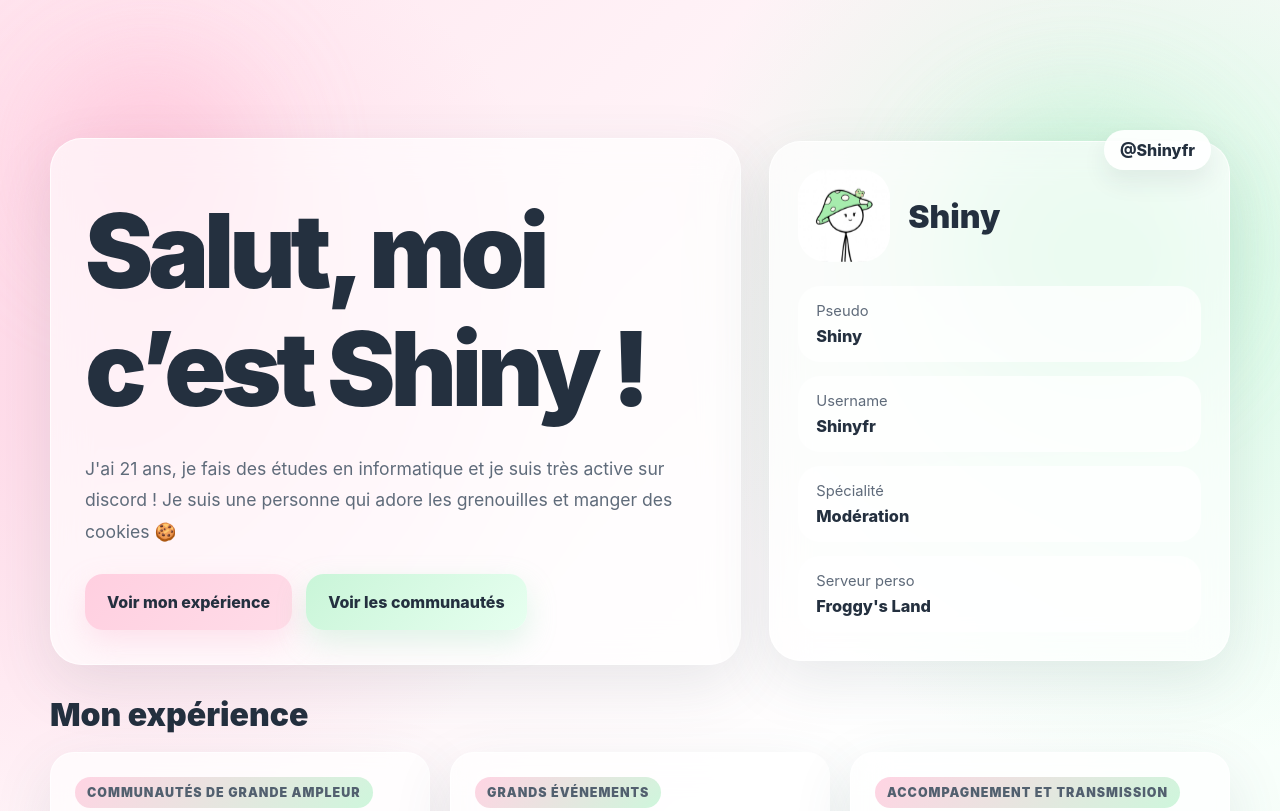
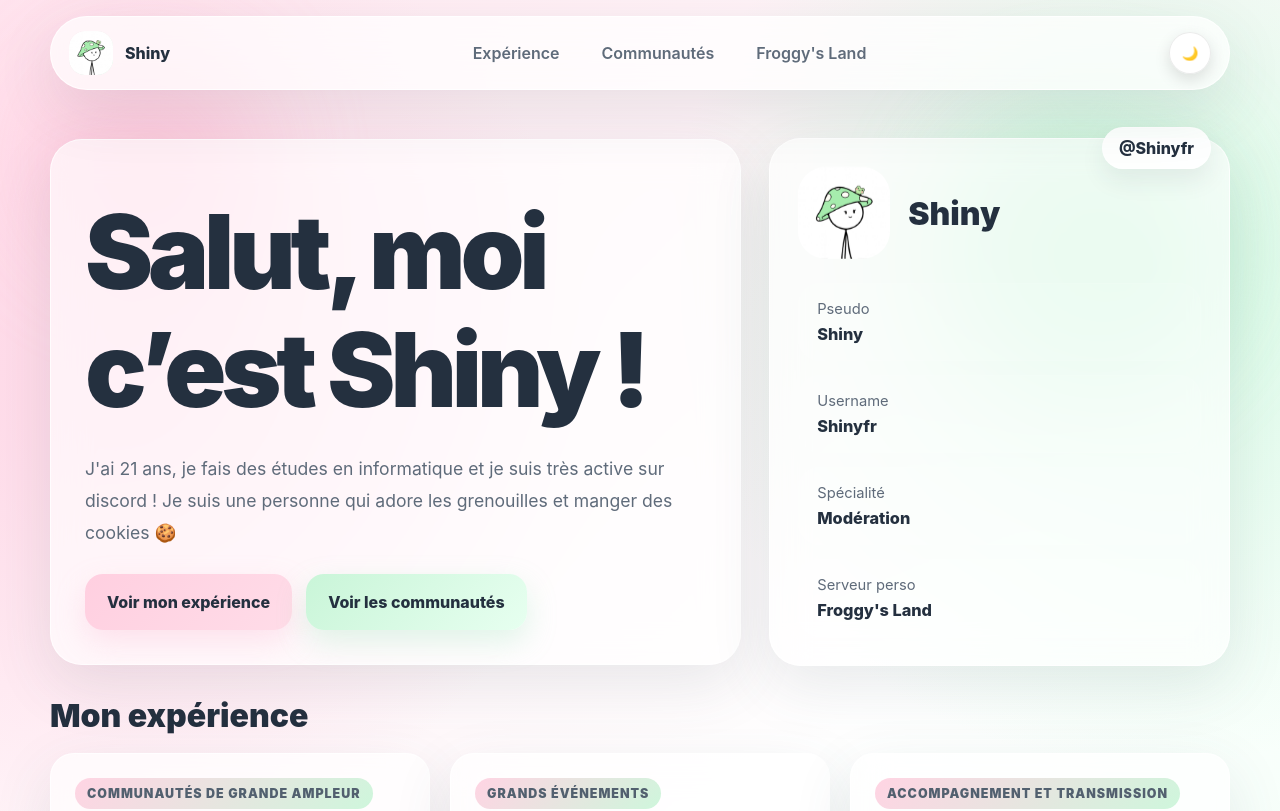
Before and after one commit to Shinyfr/portfolio, a React (Vite) app: page / in a window 1280 px wide. Shown: the top 811 px of the page. Built offline with nearby package versions, Linux system fonts and the light colour scheme.

Commit message:
Ajout du thème sombre

```diff
--- a/src/App.tsx
+++ b/src/App.tsx
@@ -4,6 +4,7 @@ import HeroSection from "./components/sections/HeroSection";
 import ExperienceSection from "./components/sections/ExperienceSection";
 import CommunitiesSection from "./components/sections/CommunitiesSection";
 import FroggysLandSection from "./components/sections/FroggysLandSection";
+import ThemeToggle from "./components/ui/ThemeToggle";
 
 function App(): JSX.Element {
   return (
@@ -12,6 +13,9 @@ function App(): JSX.Element {
 
       <main className="container">
         <Navbar />
+        <div className="mobile-theme-toggle">
+          <ThemeToggle />
+        </div>
         <HeroSection />
         <ExperienceSection />
         <CommunitiesSection />
--- a/src/components/layout/Navbar.tsx
+++ b/src/components/layout/Navbar.tsx
@@ -1,13 +1,31 @@
 import { navItems } from "../../data/portfolioData";
+import { useEffect, useState } from "react";
 
 function Navbar(): JSX.Element {
+  const [theme, setTheme] = useState<"light" | "dark">("light");
+
+  useEffect(() => {
+    const savedTheme = localStorage.getItem("theme") as "light" | "dark" | null;
+    const initialTheme = savedTheme ?? "light";
+
+    setTheme(initialTheme);
+    document.documentElement.setAttribute("data-theme", initialTheme);
+  }, []);
+
+  const toggleTheme = (): void => {
+    const newTheme = theme === "light" ? "dark" : "light";
+    setTheme(newTheme);
+    document.documentElement.setAttribute("data-theme", newTheme);
+    localStorage.setItem("theme", newTheme);
+  };
+
   return (
     <nav className="navbar glass">
       <a href="#" className="brand">
-    <div className="brand-badge brand-badge--image">
-      <img src="/Shiny.png" alt="Shiny" />
-    </div>
-    <span>Shiny</span>
+        <div className="brand-badge brand-badge--image">
+          <img src="/Shiny.png" alt="Shiny" />
+        </div>
+        <span>Shiny</span>
       </a>
 
       <div className="nav-links">
@@ -17,6 +35,24 @@ function Navbar(): JSX.Element {
           </a>
         ))}
       </div>
+
+      <button
+        type="button"
+        className="theme-toggle"
+        onClick={toggleTheme}
+        aria-label={
+          theme === "light"
+            ? "Activer le thème sombre"
+            : "Activer le thème clair"
+        }
+        title={
+          theme === "light"
+            ? "Activer le thème sombre"
+            : "Activer le thème clair"
+        }
+      >
+        {theme === "light" ? "🌙" : "☀️"}
+      </button>
     </nav>
   );
 }
--- /dev/null
+++ b/src/components/ui/ThemeToggle.tsx
@@ -0,0 +1,42 @@
+import { useEffect, useState } from "react";
+
+function ThemeToggle(): JSX.Element {
+  const [theme, setTheme] = useState<"light" | "dark">("light");
+
+  useEffect(() => {
+    const savedTheme = localStorage.getItem("theme") as "light" | "dark" | null;
+    const initialTheme = savedTheme ?? "light";
+
+    setTheme(initialTheme);
+    document.documentElement.setAttribute("data-theme", initialTheme);
+  }, []);
+
+  const toggleTheme = (): void => {
+    const newTheme = theme === "light" ? "dark" : "light";
+    setTheme(newTheme);
+    document.documentElement.setAttribute("data-theme", newTheme);
+    localStorage.setItem("theme", newTheme);
+  };
+
+  return (
+    <button
+      type="button"
+      className="theme-toggle"
+      onClick={toggleTheme}
+      aria-label={
+        theme === "light"
+          ? "Activer le thème sombre"
+          : "Activer le thème clair"
+      }
+      title={
+        theme === "light"
+          ? "Activer le thème sombre"
+          : "Activer le thème clair"
+      }
+    >
+      {theme === "light" ? "🌙" : "☀️"}
+    </button>
+  );
+}
+
+export default ThemeToggle;
--- a/src/index.css
+++ b/src/index.css
@@ -22,12 +22,21 @@ body,
 }
 
 body {
-  color: #24303f;
+  color: var(--text);
   background:
     radial-gradient(circle at 10% 20%, rgba(255, 196, 220, 0.55), transparent 25%),
     radial-gradient(circle at 90% 15%, rgba(182, 245, 207, 0.55), transparent 25%),
     radial-gradient(circle at 30% 90%, rgba(255, 255, 255, 0.9), transparent 25%),
-    linear-gradient(135deg, #ffe6ef 0%, #ffffff 50%, #e8fff1 100%);
+    linear-gradient(135deg, var(--rose-1) 0%, #ffffff 50%, var(--green-1) 100%);
+  transition: background 0.3s ease, color 0.3s ease;
+}
+
+[data-theme="dark"] body {
+  background:
+    radial-gradient(circle at 10% 20%, rgba(243, 167, 196, 0.12), transparent 25%),
+    radial-gradient(circle at 90% 15%, rgba(154, 216, 176, 0.12), transparent 25%),
+    radial-gradient(circle at 30% 90%, rgba(255, 255, 255, 0.03), transparent 25%),
+    linear-gradient(135deg, #1b161d 0%, #201c22 45%, #18211d 100%);
 }
 
 a {
--- a/src/styles/animations.css
+++ b/src/styles/animations.css
@@ -11,6 +11,100 @@
   --shadow: 0 20px 60px rgba(69, 87, 102, 0.12);
   --radius-xl: 32px;
   --radius-lg: 24px;
+}
+
+[data-theme="dark"] {
+  --rose-1: #2b1f28;
+  --rose-2: #4a2d3d;
+  --rose-3: #f3a7c4;
+
+  --green-1: #1d2a24;
+  --green-2: #294236;
+  --green-3: #9ad8b0;
+
+  --white-soft: rgba(22, 24, 28, 0.78);
+
+  --text: #f4f1f6;
+  --text-soft: #b8b2bf;
+
+  --shadow: 0 20px 60px rgba(0, 0, 0, 0.35);
+}
+
+[data-theme="dark"] .navbar {
+  background: rgba(28, 30, 35, 0.72);
+  border: 1px solid rgba(255, 255, 255, 0.08);
+  box-shadow: 0 16px 40px rgba(0, 0, 0, 0.22);
+}
+
+[data-theme="dark"] .nav-links a {
+  color: var(--text-soft);
+}
+
+[data-theme="dark"] .nav-links a:hover {
+  background: rgba(255, 255, 255, 0.06);
+  color: var(--text);
+  transform: translateY(-1px);
+}
+
+[data-theme="dark"] .theme-toggle {
+  border: 1px solid rgba(255, 255, 255, 0.08);
+  background: rgba(255, 255, 255, 0.05);
+  color: var(--text);
+}
+
+[data-theme="dark"] .theme-toggle:hover {
+  background: rgba(255, 255, 255, 0.09);
+}
+
+[data-theme="dark"] .username-tag {
+  background: rgba(255, 255, 255, 0.07);
+  border: 1px solid rgba(255, 255, 255, 0.08);
+  color: var(--text);
+  box-shadow: 0 12px 24px rgba(0, 0, 0, 0.18);
+}
+
+[data-theme="dark"] .froggy-box {
+  background: linear-gradient(
+    135deg,
+    rgba(243, 167, 196, 0.08),
+    rgba(154, 216, 176, 0.08)
+  );
+  border: 1px solid rgba(255, 255, 255, 0.08);
+}
+[data-theme="dark"] .btn-primary {
+  background: linear-gradient(
+    135deg,
+    rgba(243, 167, 196, 0.22),
+    rgba(243, 167, 196, 0.12)
+  );
+  border: 1px solid rgba(243, 167, 196, 0.22);
+  box-shadow: 0 10px 24px rgba(243, 167, 196, 0.12);
+  color: var(--text);
+}
+
+[data-theme="dark"] .btn-secondary {
+  background: linear-gradient(
+    135deg,
+    rgba(154, 216, 176, 0.22),
+    rgba(154, 216, 176, 0.12)
+  );
+  border: 1px solid rgba(154, 216, 176, 0.22);
+  box-shadow: 0 10px 24px rgba(154, 216, 176, 0.12);
+  color: var(--text);
+}
+
+[data-theme="dark"] .card-badge {
+  background: linear-gradient(
+    135deg,
+    rgba(243, 167, 196, 0.12),
+    rgba(154, 216, 176, 0.12)
+  );
+
+  border: 1px solid rgba(255, 255, 255, 0.08);
+
+  color: var(--text-soft);
+
+  backdrop-filter: blur(6px);
 }
 
 .page {
@@ -60,6 +154,10 @@
   pointer-events: none;
 }
 
+.mobile-theme-toggle {
+  display: none;
+}
+
 .orb-1 {
   top: 60px;
   left: 40px;
@@ -100,13 +198,50 @@
   justify-content: space-between;
   gap: 16px;
 
-  padding: 16px 20px;
+  padding: 14px 18px;
   background: rgba(255, 255, 255, 0.72);
   border: 1px solid rgba(255, 255, 255, 0.78);
-  backdrop-filter: blur(16px);
+  backdrop-filter: blur(18px);
   border-radius: 999px;
   box-shadow: var(--shadow);
-  animation: fadeNavbar 0.5s ease;
+}
+
+.brand {
+  color: var(--text);
+}
+
+.nav-links a {
+  padding: 10px 16px;
+  border-radius: 999px;
+  color: var(--text-soft);
+  transition: 0.25s ease;
+  font-weight: 600;
+}
+
+.nav-links a:hover {
+  background: rgba(255, 255, 255, 0.06);
+  color: var(--text);
+  transform: translateY(-1px);
+}
+
+.theme-toggle {
+  border: 1px solid rgba(0, 0, 0, 0.08);
+  background: rgba(255, 255, 255, 0.9);
+  border-radius: 999px;
+  width: 42px;
+  height: 42px;
+  display: inline-flex;
+  align-items: center;
+  justify-content: center;
+  cursor: pointer;
+  transition: 0.25s ease;
+  color: var(--text);
+  box-shadow: 0 6px 16px rgba(0, 0, 0, 0.12);
+}
+
+.theme-toggle:hover {
+  transform: scale(1.08);
+  box-shadow: 0 10px 24px rgba(0, 0, 0, 0.18);
 }
 
 @keyframes fadeNavbar {
@@ -247,8 +382,10 @@
   padding: 10px 16px;
   border-radius: 999px;
   background: rgba(255, 255, 255, 0.92);
+  border: 1px solid rgba(255, 255, 255, 0.75);
   box-shadow: 0 12px 24px rgba(36, 48, 63, 0.08);
   font-weight: 800;
+  color: var(--text);
 }
 
 .profile-top {
@@ -290,7 +427,8 @@
 .stat-card {
   padding: 16px 18px;
   border-radius: 22px;
-  background: rgba(255, 255, 255, 0.72);
+  background: rgba(255, 255, 255, 0.06);
+  border: 1px solid rgba(255, 255, 255, 0.08);
   transition: 0.25s ease;
 }
 
@@ -563,4 +701,18 @@
   .community-card-footer .btn {
     width: 100%;
   }
+
+  .mobile-theme-toggle {
+    display: flex;
+    position: fixed;
+    right: 16px;
+    bottom: 16px;
+    z-index: 1000;
+  }
+
+  .mobile-theme-toggle .theme-toggle {
+    width: 52px;
+    height: 52px;
+    box-shadow: 0 12px 28px rgba(0, 0, 0, 0.18);
+  }
 }
```
